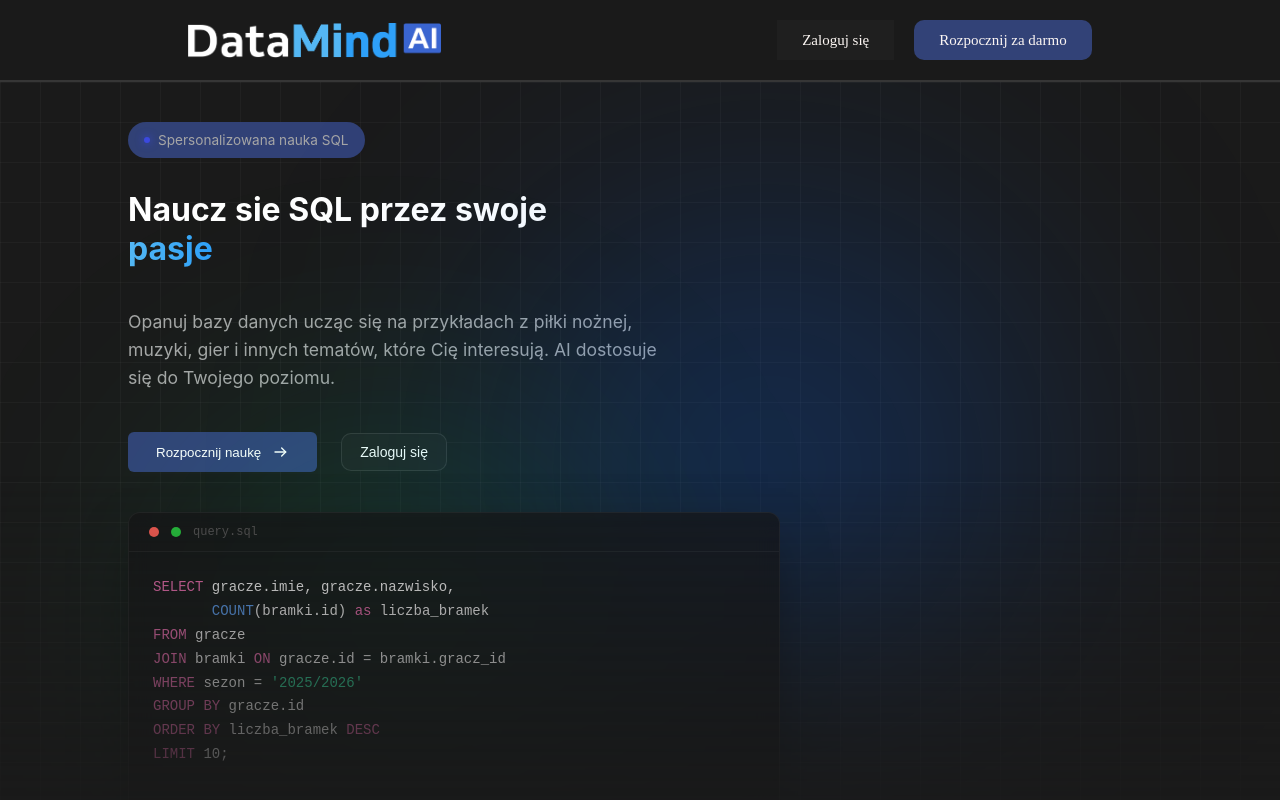
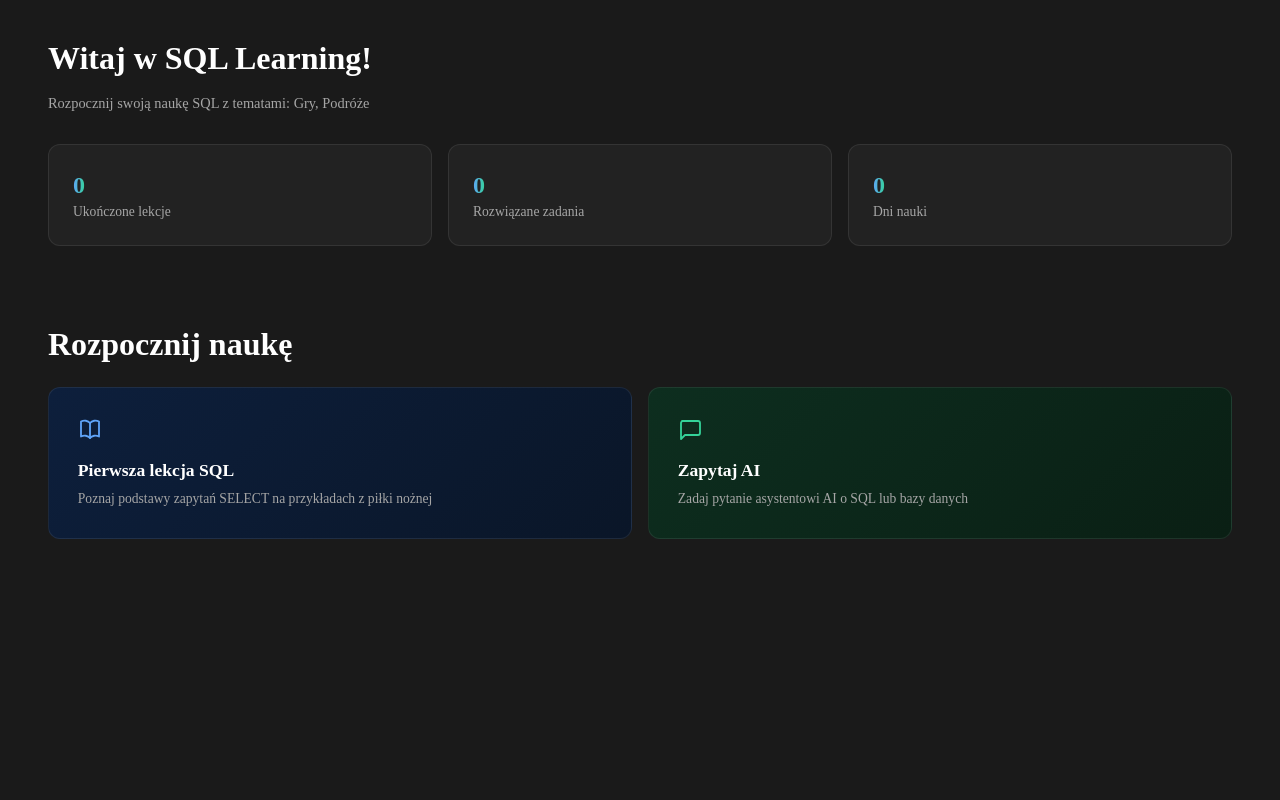
Before and after one commit to Philips072/Praktyki2026, a React (Vite) app in the folder projekt/DataMindAi/: page / in a window 1280 px wide. Shown: the top 800 px of the page. Built offline with nearby package versions, Linux system fonts and the light colour scheme; a web font is replaced by a local one.

Commit message:
dodanie dashboardow i uzupelnienie dziennika

```diff
--- a/projekt/DataMindAi/src/App.jsx
+++ b/projekt/DataMindAi/src/App.jsx
@@ -4,20 +4,27 @@ import Home2 from './Components/Home2'
 import Home1 from './Components/Home1'
 import Home3 from './Components/Home3'
 import Footer from './Components/Footer'
+
+import Dashboard1 from './Components/Dashboard1'
+import Dashboard2 from './Components/Dashboard2'
 function App() {
 
 
   return (
     <BrowserRouter>
-      <HomeHeader />
-      <Home1 />
-      <Home2 />
-      <Home3 />
-
+      {/* <HomeHeader /> */}
+      {/* <Home1 /> */}
+      {/* <Home2 /> */}
+      {/* <Home3 /> */}
+      {/* <Footer /> */}
         {/* <Routes>
 
         </Routes> */}
-      <Footer/>
+      {/* <Footer/> */}
+
+
+          <Dashboard1 />
+          <Dashboard2 />
     </BrowserRouter>
 
   )
--- /dev/null
+++ b/projekt/DataMindAi/src/Components/Dashboard1.css
@@ -0,0 +1,96 @@
+.dashboard-wrapper {
+    background-color: var(--primaryBg);
+    color: white;
+    font-family: VennRegular;
+    padding: 2.5rem 3rem;
+}
+
+.dashboard-h1 {
+    font-size: 2rem;
+    font-weight: 700;
+    margin: 0 0 1.1rem 0;
+}
+
+.dashboard-desc {
+    color: #a6a6a6;
+    font-size: 0.9rem;
+    margin: 0 0 2rem 0;
+}
+
+.dashboard-info {
+    display: grid;
+    grid-template-columns: repeat(3, 1fr);
+    gap: 1rem;
+}
+
+.dashboard-lessons,
+.dashboard-tasks,
+.dashboard-days {
+    background: rgba(255, 255, 255, 0.04);
+    border: 1px solid rgba(255, 255, 255, 0.08);
+    border-radius: 12px;
+    padding: 1.5rem;
+}
+
+.lessons-text,
+.tasks-text,
+.days-text {
+    margin: 0;
+    font-size: 0.85rem;
+    color: #a6a6a6;
+    line-height: 1.4;
+}
+
+.lessons-number,
+.task-number,
+.days-number {
+    font-size: 1.5rem;
+    font-weight: 700;
+    background: linear-gradient(90deg, #60a5fa, #34d399);
+    -webkit-background-clip: text;
+    -webkit-text-fill-color: transparent;
+    background-clip: text;
+}
+
+@media (max-width: 640px) {
+    .dashboard-wrapper {
+        padding: 1.5rem;
+    }
+
+    .dashboard-h1 {
+        font-size: 1.5rem;
+    }
+
+    .dashboard-info {
+        grid-template-columns: 1fr;
+        gap: 0.75rem;
+    }
+
+     .dashboard-lessons,
+    .dashboard-tasks,
+    .dashboard-days {
+        text-align: center;
+        padding: 1rem 1.5rem;
+    }
+
+    .lessons-text,
+    .tasks-text,
+    .days-text {
+        line-height: 1.4;
+    }
+
+}
+
+@media (max-width: 380px) {
+    .dashboard-wrapper {
+        padding: 1rem;
+    }
+
+    .dashboard-h1 {
+        font-size: 1.25rem;
+    }
+
+    .dashboard-desc {
+        font-size: 0.8rem;
+    }
+}
--- a/projekt/DataMindAi/src/Components/Dashboard1.jsx
+++ b/projekt/DataMindAi/src/Components/Dashboard1.jsx
@@ -0,0 +1,45 @@
+import React from "react";
+import './Dashboard1.css'
+
+const Dashboard1 = () => {
+
+    return (
+        <>
+            <div className="dashboard-wrapper">
+                <h1 className="dashboard-h1">
+                    Witaj w SQL Learning!
+                </h1>
+                <p className="dashboard-desc">
+                    {/* Dodac by uzytownik mogl sam wybrac tematy  */}
+                    Rozpocznij swoją naukę SQL z tematami: Gry, Podróże
+                </p>
+
+                <div className="dashboard-info">
+                    <div className="dashboard-lessons">
+                        <p className="lessons-text">
+                        <span className="lessons-number">0</span><br/>
+                            Ukończone lekcje
+                        </p>
+                    </div>
+
+                    <div className="dashboard-tasks">
+                        <p className="tasks-text">
+                            <span className="task-number">0</span><br/>
+                            Rozwiązane zadania
+                        </p>
+                    </div>
+
+
+                    <div className="dashboard-days">
+                        <p className="days-text">
+                            <span className="days-number">0</span><br/>
+                            Dni nauki
+                        </p>
+                    </div>
+                </div>
+            </div>
+        </>
+    )
+}
+
+export default Dashboard1
--- /dev/null
+++ b/projekt/DataMindAi/src/Components/Dashboard2.css
@@ -0,0 +1,88 @@
+.dashboard2-wrapper {
+    background-color: var(--primaryBg);
+    color: white;
+    font-family: VennRegular;
+    padding: 2.5rem 3rem;
+}
+
+.dashboard2-h1 {
+     font-size: 2rem;
+    font-weight: 700;
+    margin: 0 0 1.5rem 0;
+}
+
+.learning-container {
+    display: grid;
+    grid-template-columns: 1fr 1fr;
+    gap: 1rem;
+}
+
+.first-lesson,
+.ask-ai {
+    border: 1px solid rgba(255, 255, 255, 0.08);
+    border-radius: 12px;
+    padding: 1.8rem;
+    display: flex;
+    flex-direction: column;
+    gap: 1.2rem;
+    cursor: pointer;
+    transition: opacity 0.2s;
+}
+
+.first-lesson:hover,
+.ask-ai:hover {
+    opacity: 0.85;
+}
+
+.first-lesson {
+    background: linear-gradient(135deg, #0d1f3c, #0a1628);
+    color: #60a5fa;
+}
+
+.ask-ai {
+    background: linear-gradient(135deg, #0d2e1f, #0a1f14);
+    color: #34d399;
+}
+
+.first-lesson p,
+.ask-ai p {
+    margin: 0;
+    display: flex;
+    flex-direction: column;
+    gap: 0.5rem;
+}
+
+.first-lesson h2,
+.ask-ai h2 {
+    font-size: 1.1rem;
+    font-weight: 700;
+    color: white;
+    margin: 0;
+}
+
+.first-lesson-desc {
+    font-size: 0.85rem;
+    color: #a6a6a6;
+    line-height: 1.5;
+}
+
+@media (max-width: 640px) {
+    .dashboard2-wrapper {
+        padding: 1.5rem;
+    }
+
+    .learning-container {
+        grid-template-columns: 1fr;
+    }
+}
+
+@media (max-width: 380px) {
+    .dashboard2-wrapper {
+        padding: 1rem;
+    }
+
+    .first-lesson,
+    .ask-ai {
+        padding: 1.2rem;
+    }
+}
--- a/projekt/DataMindAi/src/Components/Dashboard2.jsx
+++ b/projekt/DataMindAi/src/Components/Dashboard2.jsx
@@ -0,0 +1,42 @@
+import React from "react";
+import './Dashboard2.css'
+
+const Dashboard2 = () => {
+
+
+    return (
+        <>
+            <div className="dashboard2-wrapper">
+                <h1 className="dashboard2-h1">
+                    Rozpocznij naukę
+                </h1>
+
+                <div className="learning-container">
+                    <div className="first-lesson">
+                        <svg width="24" height="24" viewBox="0 0 24 24" fill="none" xmlns="http://www.w3.org/2000/svg">
+                            <path d="M12 6C10 3.5 6 3 3 4.5V19.5C6 18 10 18.5 12 21C14 18.5 18 18 21 19.5V4.5C18 3 14 3.5 12 6Z"
+                                stroke="currentColor" stroke-width="1.8" stroke-linecap="round" stroke-linejoin="round" fill="none" />
+                            <line x1="12" y1="6" x2="12" y2="21" stroke="currentColor" stroke-width="1.8" stroke-linecap="round" />
+                        </svg>
+                        <p>
+                            <h2>Pierwsza lekcja SQL</h2>
+                            <span className="first-lesson-desc">Poznaj podstawy zapytań SELECT na przykładach z piłki nożnej</span>
+                        </p>
+                    </div>
+
+                    <div className="ask-ai">
+                        <svg width="24" height="24" viewBox="0 0 24 24" fill="none" xmlns="http://www.w3.org/2000/svg">
+                            <path d="M4 4h16a2 2 0 0 1 2 2v10a2 2 0 0 1-2 2H7l-4 4V6a2 2 0 0 1 2-2z"
+                                stroke="currentColor" stroke-width="1.8" stroke-linecap="round" stroke-linejoin="round" />
+                        </svg>
+                        <p>
+                            <h2>Zapytaj AI</h2>
+                            <span className="first-lesson-desc">Zadaj pytanie asystentowi AI o SQL lub bazy danych</span>
+                        </p>
+                    </div>
+                </div>
+            </div>
+        </>
+    )
+}
+export default Dashboard2
--- a/projekt/DataMindAi/src/Components/Home1.css
+++ b/projekt/DataMindAi/src/Components/Home1.css
@@ -112,6 +112,7 @@
 
 .btn-main:hover {
     background-color: var(--btnHoverBlue);
+    cursor: pointer;
 }
 
 .btn-login {
@@ -126,6 +127,11 @@
     transition: all 0.2s ease;
 }
 
+.btn-login:hover {
+    background-color: var(--btnHoverBlue);
+    cursor: pointer;
+}
+
 .code-window {
     background: rgba(20, 20, 22, 0.7);
     border: 1px solid rgba(255, 255, 255, 0.06);
@@ -133,7 +139,6 @@
     backdrop-filter: blur(12px);
     width: 100%;
     max-width: 650px;
-    box-shadow: 0 25px 50px -12px rgba(0, 0, 0, 0.5);
     margin-top: 2.5rem;
     margin-bottom: 2.5rem;
     z-index: 1;
```
Also changed, not shown: 1 other file (tests, documents, lock files or other folders).
